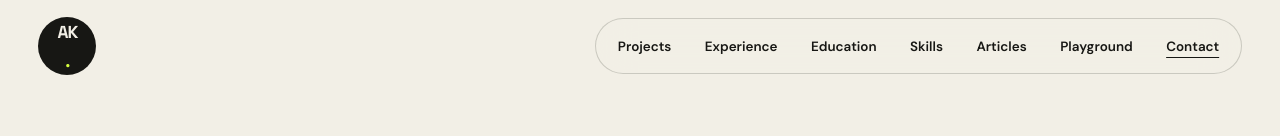
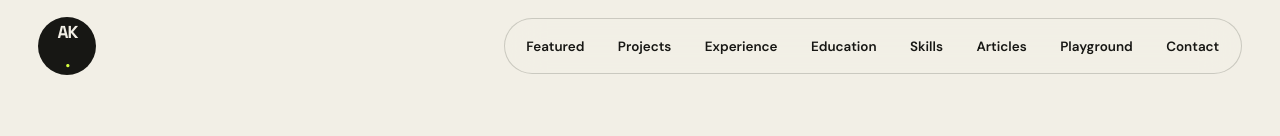
Before and after one commit to alymkarim/alya-portfolio, a React (Vite) app: page /contact in a window 1280 px wide. Shown: the top 136 px of the page. Built offline with nearby package versions, Linux system fonts and the light colour scheme.

Commit message:
feat: update navbar to anchor links and match section headings

```diff
--- a/src/components/Articles.tsx
+++ b/src/components/Articles.tsx
@@ -32,7 +32,7 @@ function Articles() {
       <div className="container">
         <div className="writing-heading">
           <div>
-            <p className="section-label">Writing</p>
+            <p className="section-label">Articles</p>
             <h2 className="section-title">Thoughts on software, AI and lifelong learning.</h2>
           </div>
 
--- a/src/components/Contact.tsx
+++ b/src/components/Contact.tsx
@@ -15,7 +15,7 @@ function Contact() {
 
       <div className="container">
         <div className="contact-editorial-card">
-          <p className="section-label">Get in touch</p>
+          <p className="section-label">Contact</p>
 
           <h2>
             Let's build something
--- a/src/components/FeaturedProjects.tsx
+++ b/src/components/FeaturedProjects.tsx
@@ -7,13 +7,23 @@ import Reveal from "./Reveal";
 function FeaturedProjects() {
   const [selectedProject, setSelectedProject] = useState<Project | null>(null);
 
+  function selectProject(project: Project) {
+    setSelectedProject(project);
+
+    window.setTimeout(() => {
+      document
+        .querySelector(".project-details")
+        ?.scrollIntoView({ behavior: "smooth", block: "center" });
+    }, 50);
+  }
+
   return (
     <section className="section featured-block" id="featured">
       <div className="container">
         <Reveal>
           <div className="projects-heading">
             <div>
-              <p className="section-label">Highlights</p>
+              <p className="section-label">Featured Work</p>
               <h2 className="section-title">
                 Featured work across software, AI and data.
               </h2>
@@ -31,7 +41,7 @@ function FeaturedProjects() {
             <article
               className="featured-card"
               key={project.id}
-              onClick={() => setSelectedProject(project)}
+              onClick={() => selectProject(project)}
             >
               <div className="featured-card-image-wrap">
                 <img
--- a/src/components/Navbar.tsx
+++ b/src/components/Navbar.tsx
@@ -1,9 +1,17 @@
 import { useState } from "react";
-import { Link, NavLink } from "react-router-dom";
+import { Link } from "react-router-dom";
 import { Menu, X } from "lucide-react";
 
-const anchorLinks = ["projects", "experience", "education", "skills"];
-const pageLinks = ["articles", "playground", "contact"];
+const anchorLinks = [
+  "featured",
+  "projects",
+  "experience",
+  "education",
+  "skills",
+  "articles",
+  "playground",
+  "contact",
+];
 
 function Navbar() {
   const [open, setOpen] = useState(false);
@@ -33,16 +41,6 @@ function Navbar() {
               {link}
             </Link>
           ))}
-          {pageLinks.map((link) => (
-            <NavLink
-              key={link}
-              to={`/${link}`}
-              onClick={() => setOpen(false)}
-              className={({ isActive }) => (isActive ? "nav-link-active" : undefined)}
-            >
-              {link}
-            </NavLink>
-          ))}
         </nav>
       </div>
     </header>
--- a/src/components/Skills.tsx
+++ b/src/components/Skills.tsx
@@ -49,7 +49,7 @@ function Skills() {
         <Reveal>
           <div className="skills-editorial-heading">
             <div>
-              <p className="section-label">Capabilities</p>
+              <p className="section-label">Skills</p>
               <h2 className="section-title">Tools I use to turn ideas into working products.</h2>
             </div>
 
```
